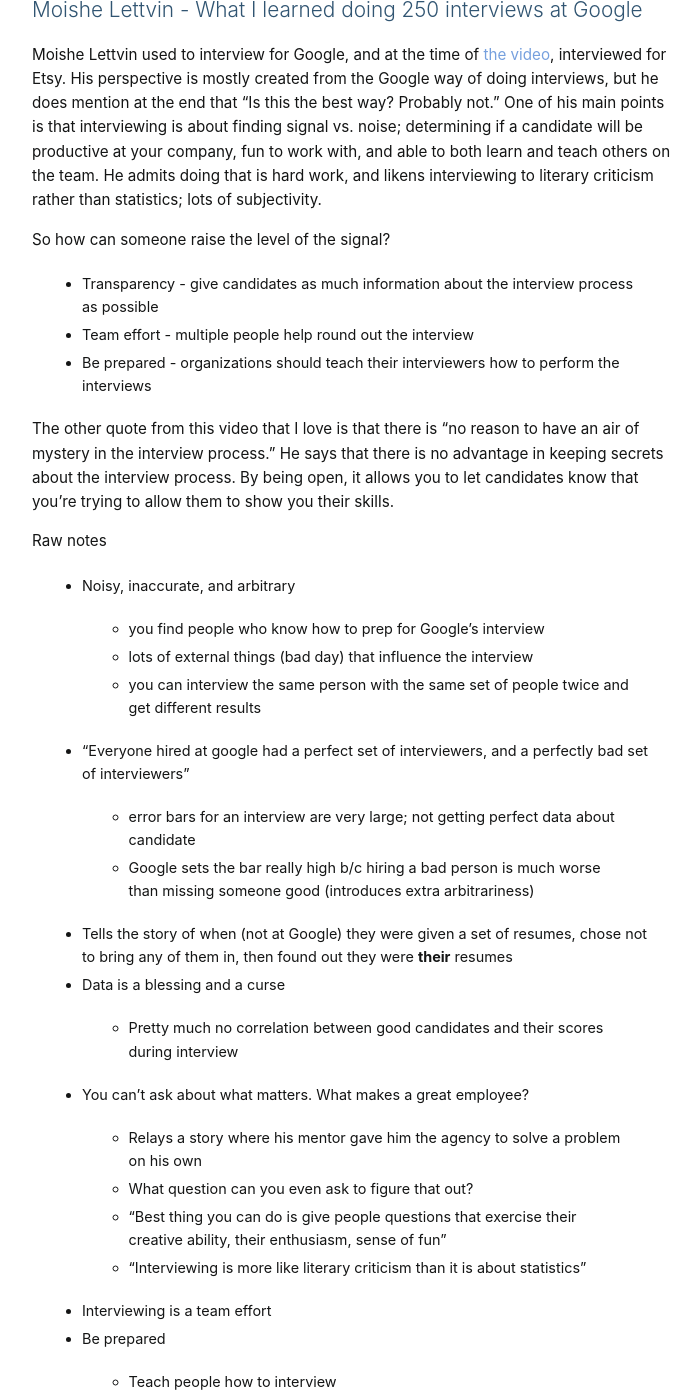
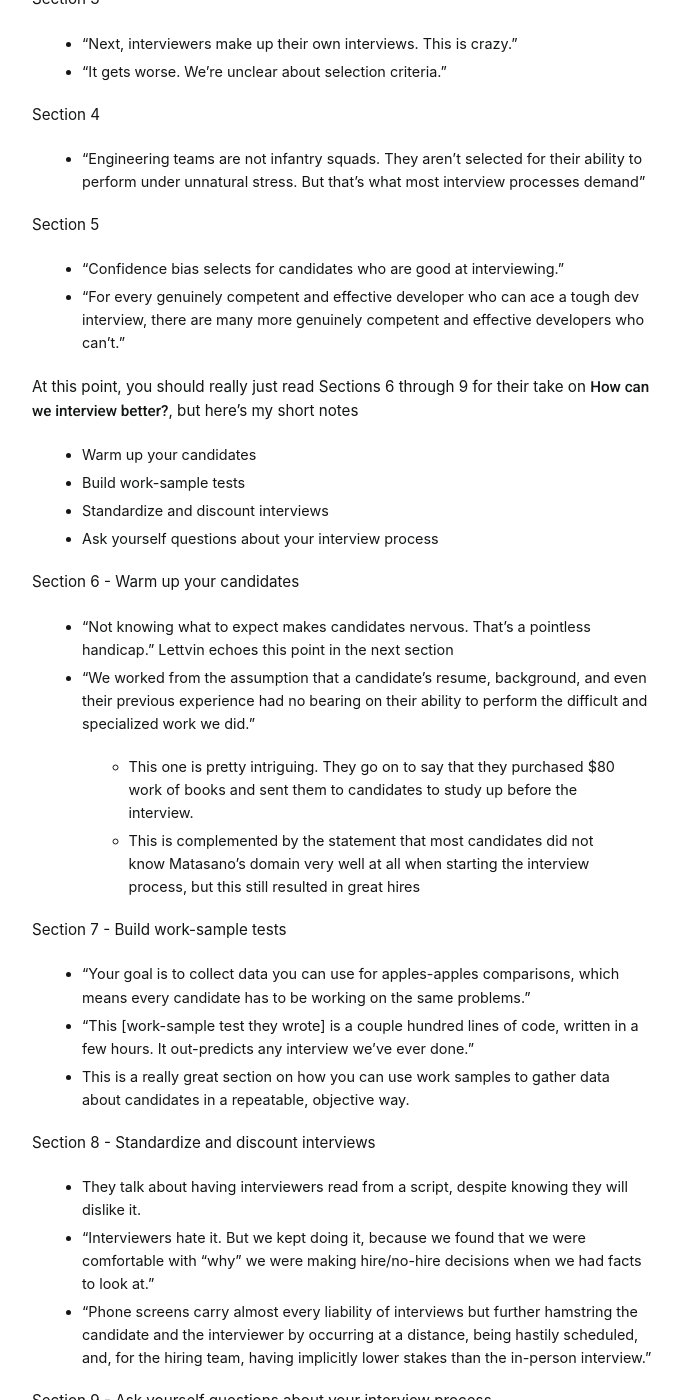
Before and after one commit to matthew-dailey/matthew-dailey.github.io, a Jekyll site: the page built from _posts/2016-10-10-interview-reading-material.markdown, in a window 1280 px wide and 1400 px high, scrolled down 963 px. Shown: the whole window, without its empty margins (288-988 px from the left). Built offline with Jekyll 4.4.1, drawn with Linux system fonts in a browser that asks for light colours; some web fonts are replaced; some of the changed text lies outside the part shown.

Commit message:
Filled in Matasano section

```diff
--- a/_posts/2016-10-10-interview-reading-material.markdown
+++ b/_posts/2016-10-10-interview-reading-material.markdown
@@ -5,20 +5,56 @@
 tags: interviews
 ---
 
-## Dan Luu - hiring lemons
+# Dan Luu - hiring lemons
 
 Dan Luu doesn't [shy away](http://danluu.com/wat/) from talking about [workplace problems](http://danluu.com/programmer-moneyball/).  A recent post in that vein is called [Hiring Lemons](http://danluu.com/hiring-lemons/), where he discusses and debunks part of Joel Spolsky's "Finding Great Developers."  It doesn't so much discuss current hiring practices, but more so makes observations about the experiences of candidates.  My notes are mostly interesting quotations.
 
 * In his experience, Luu has found that companies rarely understand the value of their great employees.  "When I worked at a small company, we regularly hired great engineers from big companies that were too clueless to know what kind of talent they had."
 * Teams that have openings are more likely to have dysfunction.  Teams that are really good have low churn, and thus rarely have openings
-* My wife chimed in to follow on to that; in those situations, people who could be good miss out on the chance to work with good people
+  * My wife was able to relate to that: She said in those situations, people who could be good miss out on the chance to work with good people
   * She had left a job despite knowing there were some very smart people around her, but the work was not interesting, and there was so much churn that she knew the project would not attract other people that she could learn from.
 
-## Matasano - hiring
+# Matasano - hiring
 
-In Dan Luu's article, he mentions "Matasano famously solved their hiring problem by using a different set of filters and getting a different set of people."  Googling "Matasano Hiring" takes us to [their blogpost](https://sockpuppet.org/blog/2015/03/06/the-hiring-post/) about their hiring process.
+In Dan Luu's article, he mentions "Matasano famously solved their hiring problem by using a different set of filters and getting a different set of people."  Googling "Matasano Hiring" takes us to [their blogpost](https://sockpuppet.org/blog/2015/03/06/the-hiring-post/) about their hiring process.  Sections 1 and 2 have some background on hiring and their hiring needs, but the good stuff starts in Section 3.
 
-## Moishe Lettvin - What I learned doing 250 interviews at Google
+Section 3
+* "Next, interviewers make up their own interviews. This is crazy."
+* "It gets worse. We’re unclear about selection criteria."
+
+Section 4
+* "Engineering teams are not infantry squads. They aren’t selected for their ability to perform under unnatural stress. But that’s what most interview processes demand"
+
+Section 5
+* "Confidence bias selects for candidates who are good at interviewing."
+* "For every genuinely competent and effective developer who can ace a tough dev interview, there are many more genuinely competent and effective developers who can’t."
+
+At this point, you should really just read Sections 6 through 9 for their take on **How can we interview better?**, but here's my short notes
+* Warm up your candidates
+* Build work-sample tests
+* Standardize and discount interviews
+* Ask yourself questions about your interview process
+
+Section 6 - Warm up your candidates
+* "Not knowing what to expect makes candidates nervous. That’s a pointless handicap."  Lettvin echoes this point in the next section
+* "We worked from the assumption that a candidate’s resume, background, and even their previous experience had no bearing on their ability to perform the difficult and specialized work we did."
+  * This one is pretty intriguing.  They go on to say that they purchased $80 work of books and sent them to candidates to study up before the interview.
+  * This is complemented by the statement that most candidates did not know Matasano's domain very well at all when starting the interview process, but this still resulted in great hires
+
+Section 7 - Build work-sample tests
+* "Your goal is to collect data you can use for apples-apples comparisons, which means every candidate has to be working on the same problems."
+* "This [work-sample test they wrote] is a couple hundred lines of code, written in a few hours. It out-predicts any interview we’ve ever done."
+* This is a really great section on how you can use work samples to gather data about candidates in a repeatable, objective way.
+
+Section 8 - Standardize and discount interviews
+* They talk about having interviewers read from a script, despite knowing they will dislike it.
+* "Interviewers hate it. But we kept doing it, because we found that we were comfortable with “why” we were making hire/no-hire decisions when we had facts to look at."
+* "Phone screens carry almost every liability of interviews but further hamstring the candidate and the interviewer by occurring at a distance, being hastily scheduled, and, for the hiring team, having implicitly lower stakes than the in-person interview."
+
+Section 9 - Ask yourself questions about your interview process
+* Nothing to add here, just ask yourself the questions in this section
+
+# Moishe Lettvin - What I learned doing 250 interviews at Google
 
 Moishe Lettvin used to interview for Google, and at the time of [the video](https://www.youtube.com/watch?v=r8RxkpUvxK0), interviewed for Etsy.
 His perspective is mostly created from the Google way of doing interviews, but he does mention at the end that "Is this the best way?
```
